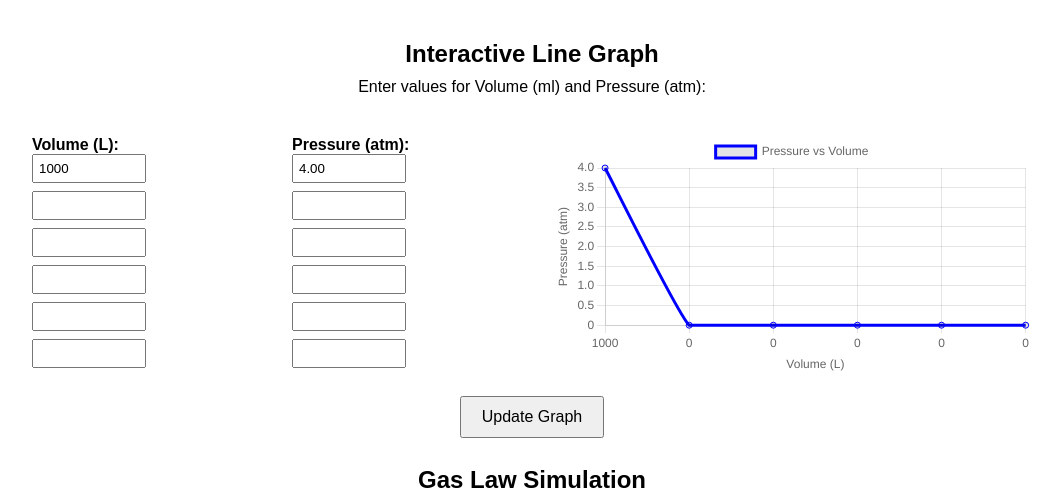
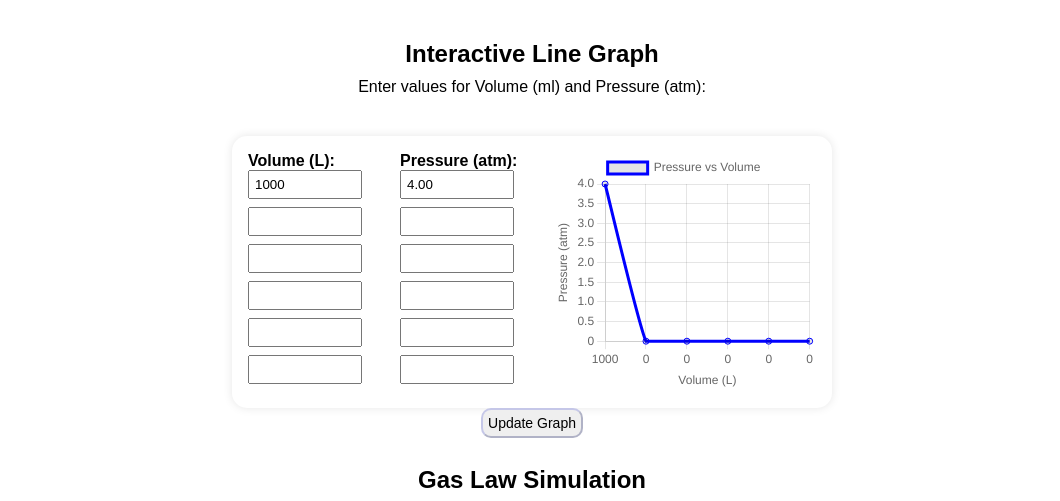
Before and after one commit to nmendo16/gas-simulation-graph, a plain HTML site: page index.html in a window 1280 px wide. Shown: the top 501 px of the page, without its empty margins (108-1168 px from the left). Drawn offline with nearby package versions, Linux system fonts and the light colour scheme.

Commit message:
Update stylesheetforgas.css
centered container

```diff
--- a/stylesheetforgas.css
+++ b/stylesheetforgas.css
@@ -4,6 +4,16 @@
       transform-origin: top center;     /* scale from top-left */
       width: 1024px;
       height: 500px;
+    }
+
+    .container {
+      width: 30vw;
+      max-width: 500px;
+      background: white;
+      padding: 1em;
+      box-shadow: 0 0 10px rgba(0,0,0,0.1);
+      box-sizing: border-box;
+      overflow-y: auto;
     }
 
     body {
@@ -25,8 +35,9 @@
           grid-template-columns: 1fr 1fr 2fr;
           gap: 20px;
           width: 100%;
-          max-width: 1000px;
+          max-width: 600px;
           margin-top: 30px;
+          border-radius: 15px;
         }
 
         .inputs {
@@ -46,7 +57,11 @@
         }
 
         button {
-          margin-top: 20px;
-          padding: 10px 20px;
-          font-size: 16px;
+          margin-top: 0px;
+          padding: 5px;
+          font-size: 14px;
+          border-radius: 10px;
+          border-color:rgba(135, 141, 222, 0.399);
+
+
         }
```
Lines whose indentation alone changed are shown as unchanged.
